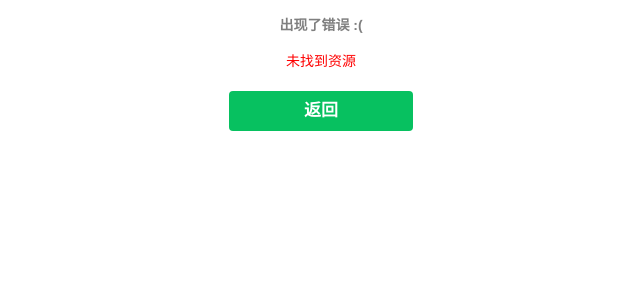
After one commit to SunshineList/Blog, a Django app: template templates/404.html in a window 1280 px wide. The commit adds this page. Shown: the top 300 px of the page, without its empty margins (319-959 px from the left). Run offline with Django 3.2, Linux system fonts and the light colour scheme; the template is opened without the code that fills it, so the values that code supplies are empty.

```diff
--- a/Django_Demo_Blog/settings.py
+++ b/Django_Demo_Blog/settings.py
@@ -22,8 +22,8 @@ BASE_DIR = os.path.dirname(os.path.dirname(os.path.abspath(__file__)))
 SECRET_KEY = '-4&+*eml%m!lzv7u$(_kos8=v1oget8j%(zv841uvm-ar1j!l@'
 
 # SECURITY WARNING: don't run with debug turned on in production!
-DEBUG = True
-
+DEBUG = False
+ROOT_URL = 'http://127.0.0.1'
 ALLOWED_HOSTS = ['*']
 
 # Application definition
--- /dev/null
+++ b/templates/404.html
@@ -0,0 +1,11 @@
+{% extends 'base/base.html' %}
+
+{% block title %}错误{% endblock %}
+{% block content %}
+    <center>
+        <h1 class="weui-cells__title">出现了错误 :(</h1>
+        <p class="weui-cells__title" style="color: red">未找到资源</p>
+        <a href="javascript:history.back(-1)" class="weui-btn weui-btn_primary"
+           style="margin-top: 20px">返回</a>
+    </center>
+{% endblock %}
```
Also changed, not shown: templates/login/login.html (+4 -4 lines).
